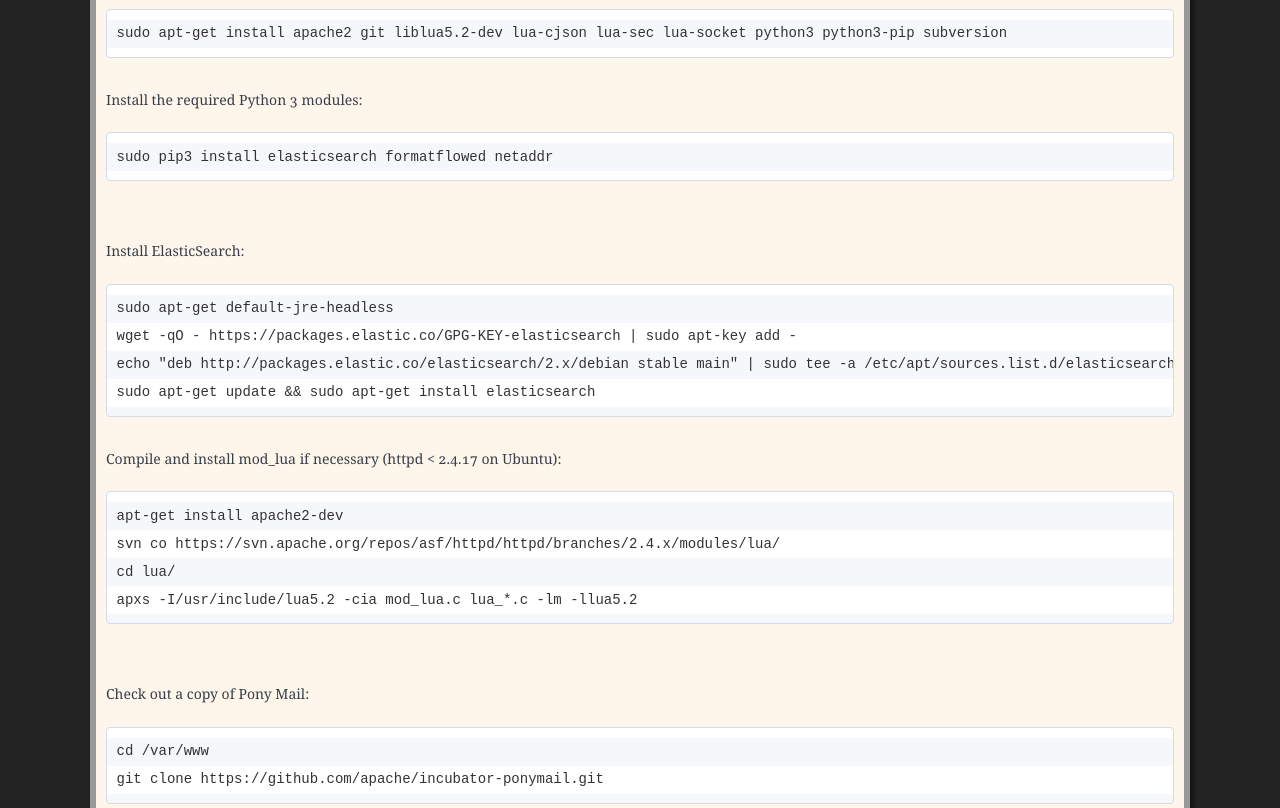
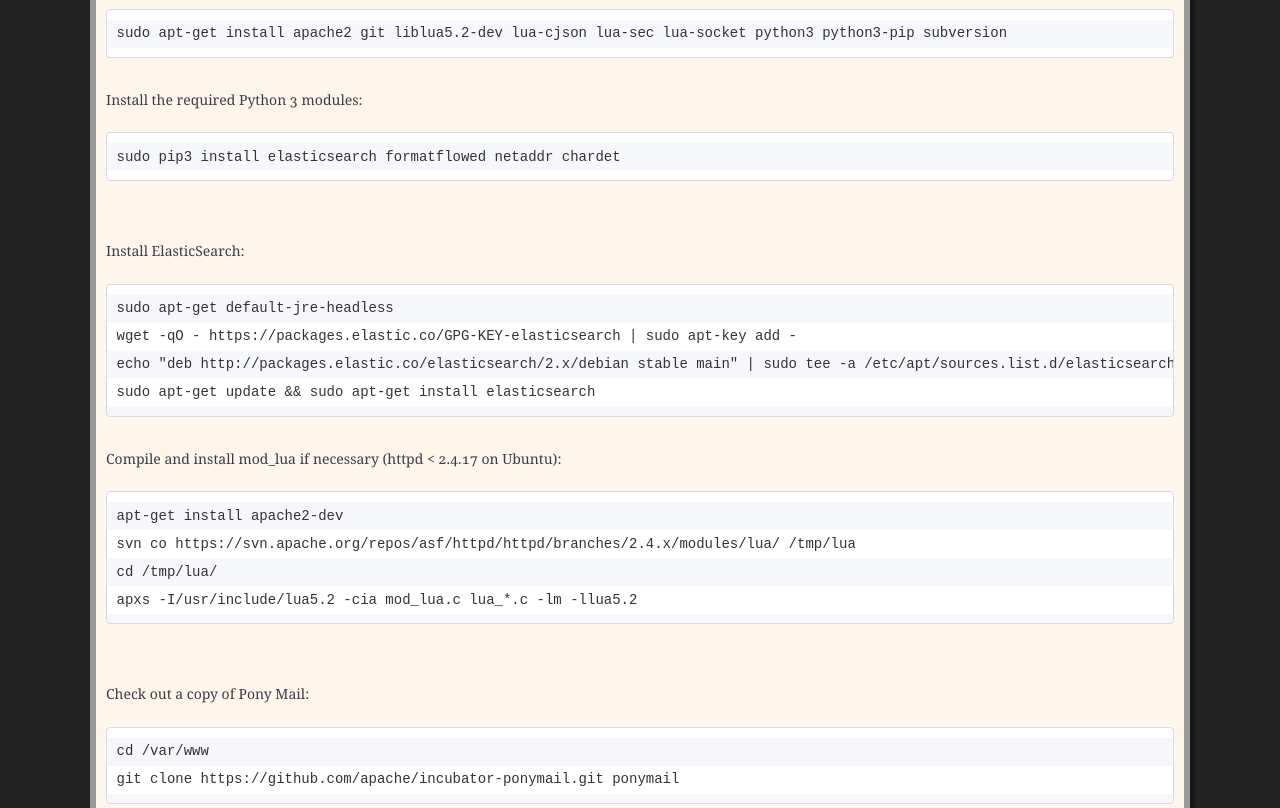
Before and after one commit to apache/incubator-ponymail-site, a plain HTML site: page content/docs/install.ubuntu.html in a window 1280 px wide. Shown: the part 521-1329 px from the top of the page. Drawn offline with Linux system fonts and the light colour scheme.

Commit message:
Install tweaks from having walked through the docs

```diff
--- a/content/docs/install.ubuntu.html
+++ b/content/docs/install.ubuntu.html
@@ -54,7 +54,7 @@ sudo apt-get install apache2 git liblua5.2-dev lua-cjson lua-sec lua-socket pyth
 
 <p>Install the required Python 3 modules:
 <pre>
-sudo pip3 install elasticsearch formatflowed netaddr
+sudo pip3 install elasticsearch formatflowed netaddr chardet
 </pre></p>
 <p>Install ElasticSearch:</p>
 <pre>
@@ -67,14 +67,14 @@ sudo apt-get update && sudo apt-get install elasticsearch
 <p>Compile and install mod_lua if necessary (httpd &lt; 2.4.17 on Ubuntu):
 <pre>
 apt-get install apache2-dev
-svn co https://svn.apache.org/repos/asf/httpd/httpd/branches/2.4.x/modules/lua/
-cd lua/
+svn co https://svn.apache.org/repos/asf/httpd/httpd/branches/2.4.x/modules/lua/ /tmp/lua
+cd /tmp/lua/
 apxs -I/usr/include/lua5.2 -cia mod_lua.c lua_*.c -lm -llua5.2
 </pre></p>
 <p>Check out a copy of Pony Mail:
 <pre>
 cd /var/www
-git clone https://github.com/apache/incubator-ponymail.git
+git clone https://github.com/apache/incubator-ponymail.git ponymail
 </pre></p>
 <p>Configure Elasticsearch to automatically start during bootup. For Ubuntu &lt;= 14.10:</p>
 <pre>
```
